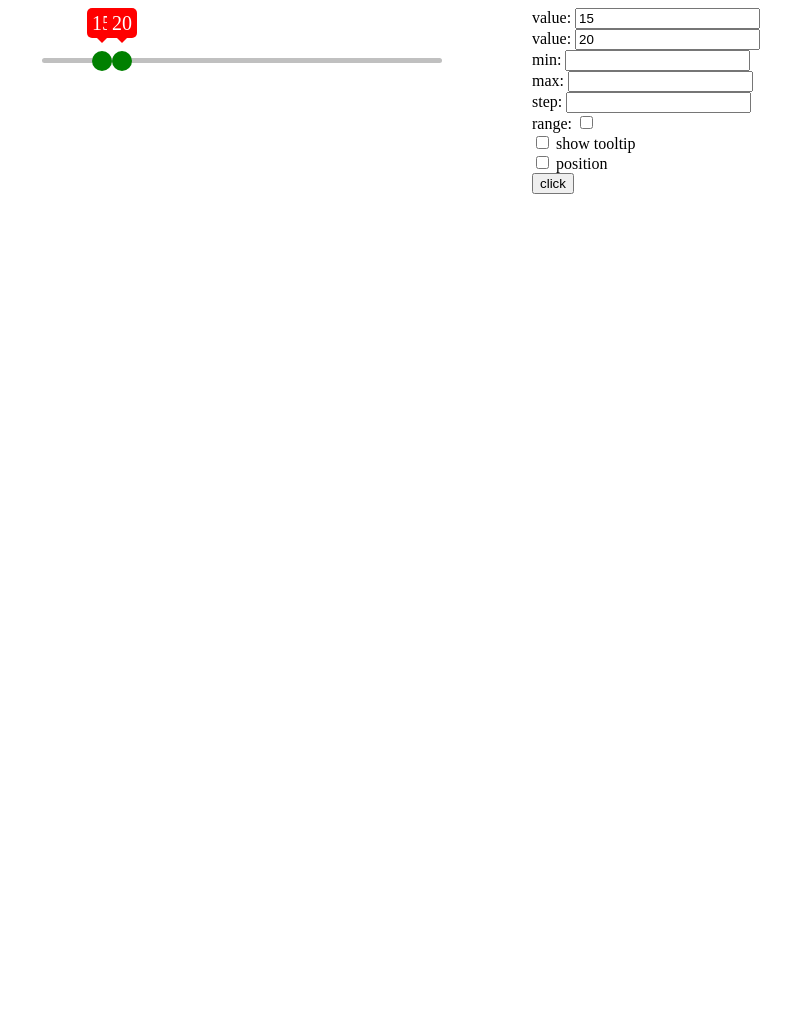
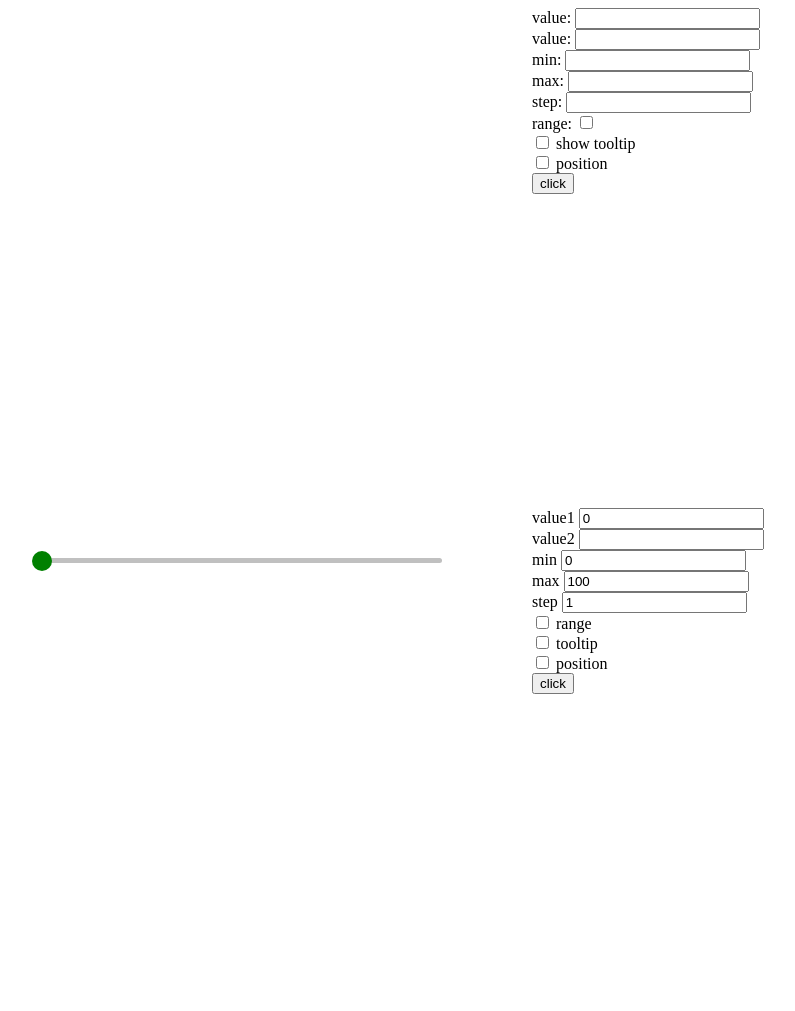
Before and after one commit to DaRkLoL1/slider, a website built with webpack: page src/index.pug in a window 1280 px wide. Shown: the whole page, without its empty margins (16-811 px from the left). Before the commit the page ends 800 px from the top, so only its background shows below. Built offline with nearby package versions, Linux system fonts and the light colour scheme.

Commit message:
Баги и неточности слайдера. #1

```diff
--- a/src/Model.ts
+++ b/src/Model.ts
@@ -50,6 +50,7 @@ export class Model implements ISubjectModelControler {
         value[i] = 0;
       }
     });
+
     if (this.handle.length > 1) {
       if (value[0] <= this.min) {
         value[0] = this.min;
--- a/src/Slider.ts
+++ b/src/Slider.ts
@@ -37,6 +37,7 @@ import {View} from './View';
         if (Number.isNaN(options.max)) {
           options.max = 0;
         }
+
         if (Number.isNaN(options.step) || options.step <= 0) {
           options.step = 1;
         }
--- a/src/index.pug
+++ b/src/index.pug
@@ -31,3 +31,5 @@ html
             |
             | position
           button(type='button' class='configure__button') click
+      include ./range-slider/range-slider.pug
+      +range-slider
--- a/src/index.scss
+++ b/src/index.scss
@@ -1,4 +1,5 @@
 @import './Slider.scss';
+@import './range-slider/range-slider.scss';
 
 .slider-configure {
   display: flex;
--- a/src/index.ts
+++ b/src/index.ts
@@ -1,7 +1,8 @@
 import './index.scss';
-import './Slider.ts';
+//import './Slider.ts';
+import './range-slider/range-slider.ts';
 
-$('.configure__button').on('click', (event) => {
+/*$('.configure__button').on('click', (event) => {
   const $parent = $(event.currentTarget).parent();
 
   interface IObj {
@@ -98,26 +99,15 @@ $('.root-input2').val(($('.root-slider') as any).myPlugin('value')[1]);
 
 $('.root-input1').on('change', (event) => {
   const $target = $(event.currentTarget);
-  let value1 = $target.val();
-  if (typeof value1 === 'string') {
-    value1 = Number.parseInt( value1, 10);
-  }
-  let value2 = $('.root-input2').val();
-  if (typeof value2 === 'string') {
-    value2 = Number.parseInt( value2, 10);
-  }
+  const value1 = $target.val();
+  const value2 = $('.root-input2').val();
   ($('.root-slider') as any).myPlugin('value', [value1, value2]);
 });
 
 $('.root-input2').on('change', (event) => {
   const $target = $(event.currentTarget);
-  let value2 = $target.val();
-  if (typeof value2 === 'string') {
-    value2 = Number.parseInt( value2, 10);
-  }
-  let value1 = $('.root-input1').val();
-  if (typeof value1 === 'string') {
-    value1 = Number.parseInt( value1, 10);
-  }
+  const value2 = $target.val();
+  const value1 = $('.root-input1').val();
   ($('.root-slider') as any).myPlugin('value', [value1, value2]);
 });
+*/
--- a/src/range-slider/range-slider.ts
+++ b/src/range-slider/range-slider.ts
@@ -2,9 +2,17 @@ import '../Slider.ts';
 
 class RangeSlider {
   private $rangeSlider: JQuery<HTMLElement>;
-  private startValue: JQuery<HTMLElement> | undefined;
-  private endValue: JQuery<HTMLElement> | undefined;
-  private slider: JQuery<HTMLElement> | undefined;
+  private $startValue: JQuery<HTMLElement> | undefined;
+  private $endValue: JQuery<HTMLElement> | undefined;
+  private $slider: JQuery<HTMLElement> | undefined;
+  private $min: JQuery<HTMLElement> | undefined;
+  private $max: JQuery<HTMLElement> | undefined;
+  private $step: JQuery<HTMLElement> | undefined;
+  private $range: JQuery<HTMLElement> | undefined;
+  private $tooltip: JQuery<HTMLElement> | undefined;
+  private $position: JQuery<HTMLElement> | undefined;
+  private $button: JQuery<HTMLElement> | undefined;
+
   private options: {
     min: number,
     max: number,
@@ -19,30 +27,98 @@ class RangeSlider {
   constructor(rangeSlider: JQuery<HTMLElement>) {
     this.$rangeSlider = rangeSlider;
     this.options = rangeSlider.data('options');
-    this.createSlider();
+    this.initSlider();
   }
 
-  private createSlider() {
-    this.startValue = this.$rangeSlider.find('.js-range-slider__start-value');
-    this.endValue = this.$rangeSlider.find('.js-range-slider__end-value');
+  private initSlider(): void {
+    this.$startValue = this.$rangeSlider.find('.js-range-slider__start-value');
+    this.$endValue = this.$rangeSlider.find('.js-range-slider__end-value');
+    this.$slider = this.$rangeSlider.find('.js-range-slider__slider');
+    this.$min = this.$rangeSlider.find('.js-range-slider__min');
+    this.$max = this.$rangeSlider.find('.js-range-slider__max');
+    this.$step = this.$rangeSlider.find('.js-range-slider__step');
+    this.$range = this.$rangeSlider.find('.js-range-slider__range');
+    this.$tooltip = this.$rangeSlider.find('.js-range-slider__tooltip');
+    this.$position = this.$rangeSlider.find('.js-range-slider__position');
+    this.$button = this.$rangeSlider.find('.js-range-slider__button');
 
     this.options.slide = (num: number[]): void => {
       if (num.length > 1) {
-        if (this.startValue && this.endValue) {
-          this.startValue.val(num[0]);
-          this.endValue.val(num[1]);
+        if (this.$startValue && this.$endValue) {
+          this.$startValue.val(num[0]);
+          this.$endValue.val(num[1]);
         }
       } else {
-        if (this.startValue) {
-          this.startValue.val(num[0]);
+        if (this.$startValue) {
+          this.$startValue.val(num[0]);
         }
       }
     };
 
-    this.slider = this.$rangeSlider.find('.js-range-slider__slider');
+    this.createSlider();
+    this.addHandlesForValues();
+  }
 
-    if (this.slider) {
-      this.options = (this.slider as any).myPlugin(this.options);
+  private createSlider() {
+    if (this.$slider) {
+      this.options = (this.$slider as any).myPlugin(this.options).data('options');
+    }
+
+    this.initPanel();
+  }
+
+  private initPanel() {
+    if (this.$min) {
+      this.$min.val(this.options.min);
+    }
+
+    if (this.$max) {
+      this.$max.val(this.options.max);
+    }
+
+    if (this.$step) {
+      this.$step.val(this.options.step);
+    }
+
+    if (this.$range) {
+      if (this.options.range) {
+        this.$range.prop('checked', true);
+      }
+    }
+
+    if (this.$tooltip) {
+      if (this.options.tooltip) {
+        this.$tooltip.prop('checked', true);
+      }
+    }
+
+    if (this.$position) {
+      if (this.options.position === 'vertical') {
+        this.$position.prop('checked', true);
+      }
+    }
+  }
+
+  private addHandlesForValues(): void {
+    if (this.$startValue && this.$endValue) {
+      this.$startValue.on('change', this.handleValueChange.bind(this));
+      this.$endValue.on('change', this.handleValueChange.bind(this));
+    }
+  }
+
+  private handleValueChange() {
+    if (this.$startValue && this.$endValue) {
+      const startValue = this.$startValue.val();
+      const endValue2 = this.$endValue.val();
+
+      if (typeof startValue === 'string' && typeof endValue2 === 'string') {
+      (this.$slider as any).myPlugin('value', [Number.parseInt(startValue, 10), Number.parseInt(endValue2, 10)]);
+      }
     }
   }
 }
+
+const slider = $('.js-range-slider');
+if (slider) {
+  new RangeSlider(slider);
+}
```
